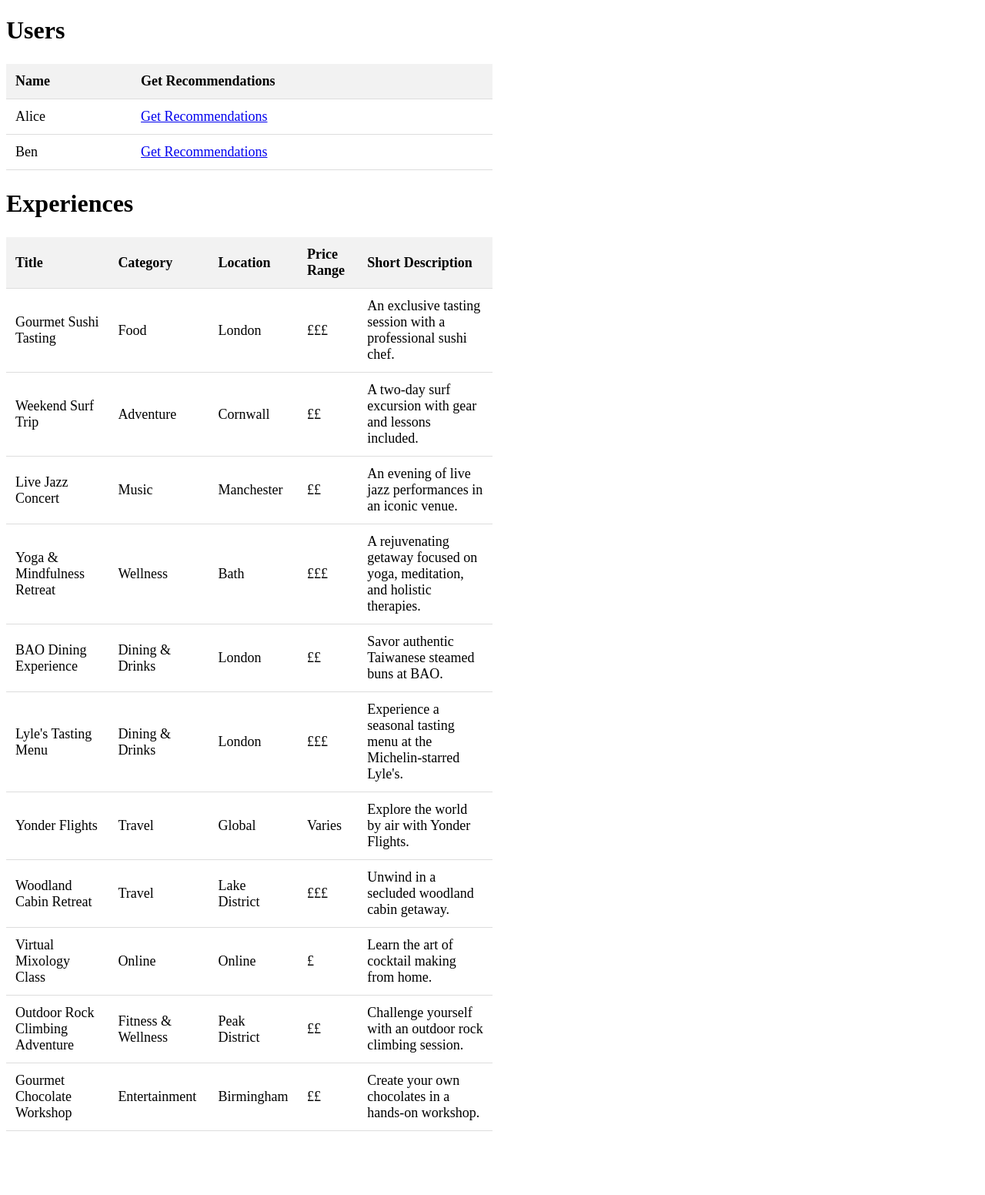
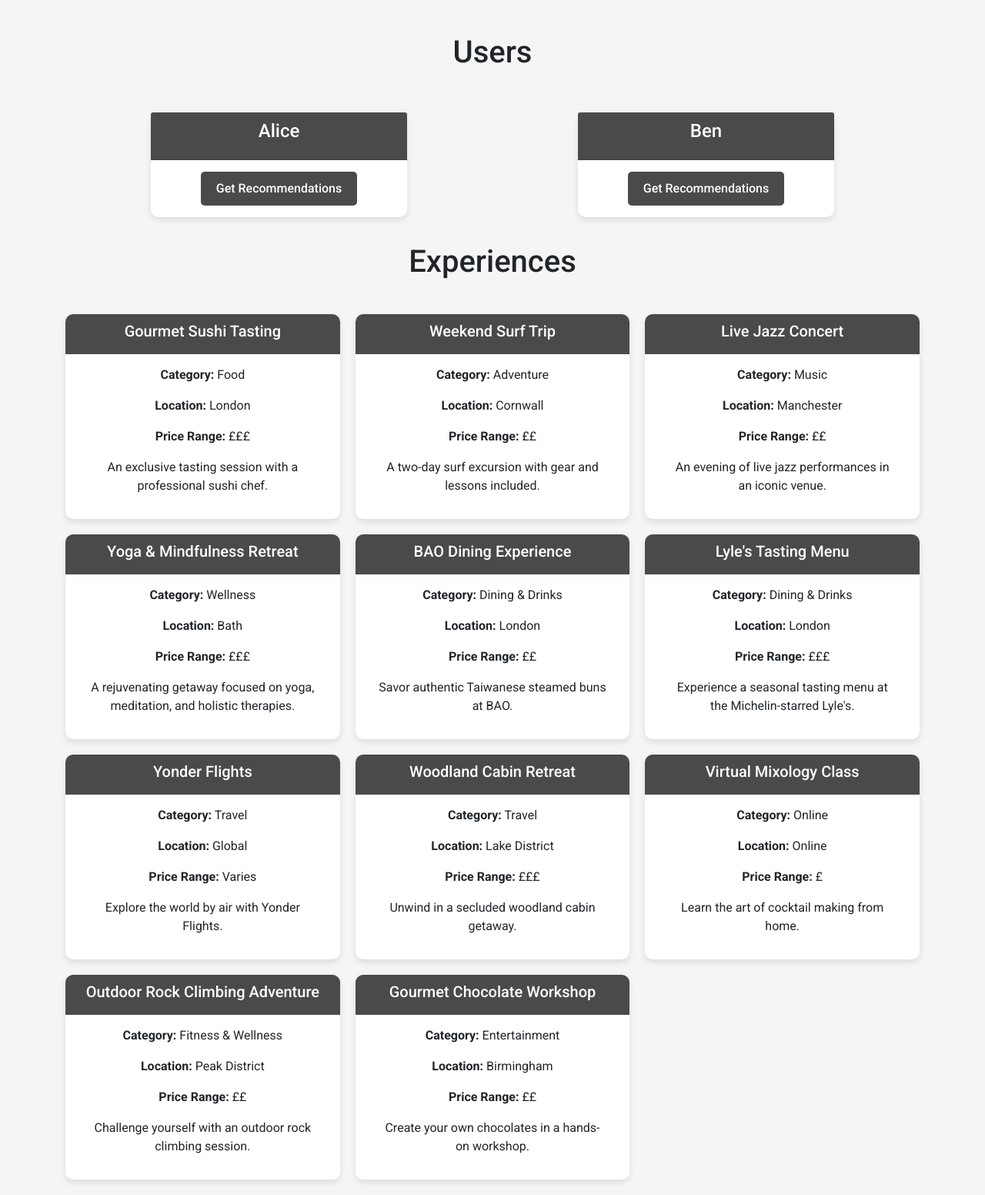
Before and after one commit to Vinays97/take-home-task, a FastAPI app: page / in a window 1280 px wide. Shown: the whole page at 77% size. Before the commit the page ends 1469 px from the top, so only its background shows below. Run offline with FastAPI, Linux system fonts and the light colour scheme; some libraries are stand-ins or nearby versions.

Commit message:
Cleaning up the UI

```diff
--- a/yonder-prototype/api/main.py
+++ b/yonder-prototype/api/main.py
@@ -62,7 +62,12 @@ async def get_experience(experience_id: str):
 
 @app.get("/recommendations/{user_id}", response_class=HTMLResponse)
 async def get_recommendations_endpoint(request: Request, user_id: str):
-    details = get_recommendations(user_id)
+    prompt, _ = get_recommendations(user_id)
+    return templates.TemplateResponse("recommendations.html", {"request": request, "user_id": user_id, "prompt": prompt})
+
+@app.get("/recommendations/{user_id}/data", response_class=HTMLResponse)
+async def get_recommendations_data(user_id: str):
+    _, details = get_recommendations(user_id)
     if details == "User not found":
         raise HTTPException(status_code=404, detail="User not found")
     return HTMLResponse(content=details, status_code=200)
--- a/yonder-prototype/api/recommender.py
+++ b/yonder-prototype/api/recommender.py
@@ -296,9 +296,11 @@ def generate_recommendations(user_data: Dict) -> str:
         presence_penalty=0.5
     )
 
-    return response.choices[0].message.content.strip().replace("\n", "<br>")
+    print(response.choices[0].message.content.strip())
 
-    # return prompt.replace("\n", "<br>")
+    return prompt.replace("\n", "<br>"), response.choices[0].message.content.strip().replace("\n", "<br>")
+
+    # return prompt.replace("\n", "<br>"), prompt.replace("\n", "<br>")
 
 def get_recommendations(user_id: str) -> str:
     user_info = get_user_info(user_id)
--- a/yonder-prototype/templates/users.html
+++ b/yonder-prototype/templates/users.html
@@ -2,56 +2,126 @@
 <html>
 <head>
     <title>Users</title>
+    <link rel="stylesheet" href="https://stackpath.bootstrapcdn.com/bootstrap/4.5.2/css/bootstrap.min.css">
+    <link href="https://fonts.googleapis.com/css2?family=Roboto:wght@400;500;700&display=swap" rel="stylesheet">
     <style>
-        table {
-            width: 50%;
-            border-collapse: collapse;
-            margin: 25px 0;
-            font-size: 18px;
-            text-align: left;
+        body {
+            padding: 20px;
+            background-color: #f5f5f5;
+            font-family: 'Roboto', sans-serif;
         }
-        th, td {
-            padding: 12px;
-            border-bottom: 1px solid #ddd;
+        .container {
+            display: flex;
+            flex-direction: column;
+            align-items: center;
         }
-        th {
-            background-color: #f2f2f2;
+        .card-container {
+            display: flex;
+            flex-wrap: wrap;
+            justify-content: space-around;
+            width: 100%;
+            max-width: 1200px;
+            margin-top: 20px;
+        }
+        .card {
+            width: 30%;
+            margin: 10px;
+            background-color: white;
+            border: none;
+            border-radius: 10px;
+            box-shadow: 0 4px 8px rgba(0, 0, 0, 0.1);
+            transition: transform 0.3s ease;
+        }
+        .card:hover {
+            transform: translateY(-5px);
+        }
+        .card-header {
+            background-color: #4a4a4a;
+            color: white;
+            padding: 10px;
+            border-top-left-radius: 10px;
+            border-top-right-radius: 10px;
+            font-weight: 500;
+            text-align: center;
+        }
+        .card-body {
+            padding: 15px;
+            text-align: center;
+        }
+        .grid-container {
+            display: grid;
+            grid-template-columns: repeat(auto-fill, minmax(300px, 1fr));
+            gap: 20px;
+            width: 100%;
+            max-width: 1200px;
+            margin-top: 20px;
+        }
+        .grid-item {
+            background-color: white;
+            border: none;
+            border-radius: 10px;
+            box-shadow: 0 4px 8px rgba(0, 0, 0, 0.1);
+            padding: 15px;
+            padding-bottom: 0;
+        }
+        .grid-header {
+            background-color: #4a4a4a;
+            color: white;
+            padding: 10px;
+            border-top-left-radius: 10px;
+            border-top-right-radius: 10px;
+            font-weight: 500;
+            text-align: center;
+            width: calc(100% + 30px);
+            margin-left: -15px;
+            margin-right: -15px;
+            margin-top: -15px;
+        }
+        .btn-primary {
+            background-color: #4a4a4a;
+            border: none;
+            border-radius: 5px;
+            padding: 10px 20px;
+            font-weight: 500;
+            transition: background-color 0.3s ease;
+        }
+        .btn-primary:hover {
+            background-color: #6a6a6a;
         }
     </style>
 </head>
 <body>
-    <h1>Users</h1>
-    <table>
-        <tr>
-            <th>Name</th>
-            <th>Get Recommendations</th>
-        </tr>
-        {% for user in users %}
-        <tr>
-            <td>{{ user.name }}</td>
-            <td><a href="/recommendations/{{ user.user_id }}">Get Recommendations</a></td>
-        </tr>
-        {% endfor %}
-    </table>
+    <div class="container">
+        <h1 class="my-4">Users</h1>
+        <div class="card-container">
+            {% for user in users %}
+            <div class="card">
+                <div class="card-header">
+                    <h4 class="card-title">{{ user.name }}</h4>
+                </div>
+                <div class="card-body">
+                    <a href="/recommendations/{{ user.user_id }}" class="btn btn-primary">Get Recommendations</a>
+                </div>
+            </div>
+            {% endfor %}
+        </div>
 
-    <h1>Experiences</h1>
-    <table>
-        <tr>
-            <th>Title</th>
-            <th>Category</th>
-            <th>Location</th>
-            <th>Price Range</th>
-            <th>Short Description</th>
-        </tr>
-        {% for experience in experiences %}
-        <tr>
-            <td>{{ experience.title }}</td>
-            <td>{{ experience.category }}</td>
-            <td>{{ experience.location }}</td>
-            <td>{{ experience.price_range }}</td>
-            <td>{{ experience.short_description }}</td>
-        </tr>
-        {% endfor %}
-    </table>
+        <h1 class="my-4">Experiences</h1>
+        <div class="grid-container">
+            {% for experience in experiences %}
+            <div class="grid-item">
+                <div class="grid-header">
+                    <h5>{{ experience.title }}</h5>
+                </div>
+                <div class="card-body">
+                    <p><strong>Category:</strong> {{ experience.category }}</p>
+                    <p><strong>Location:</strong> {{ experience.location }}</p>
+                    <p><strong>Price Range:</strong> {{ experience.price_range }}</p>
+                    <p>{{ experience.short_description }}</p>
+                </div>
+            </div>
+            {% endfor %}
+        </div>
+    </div>
 </body>
 </html>
```
Also changed, not shown: yonder-prototype/templates/recommendations.html (added, +66 -0 lines).
